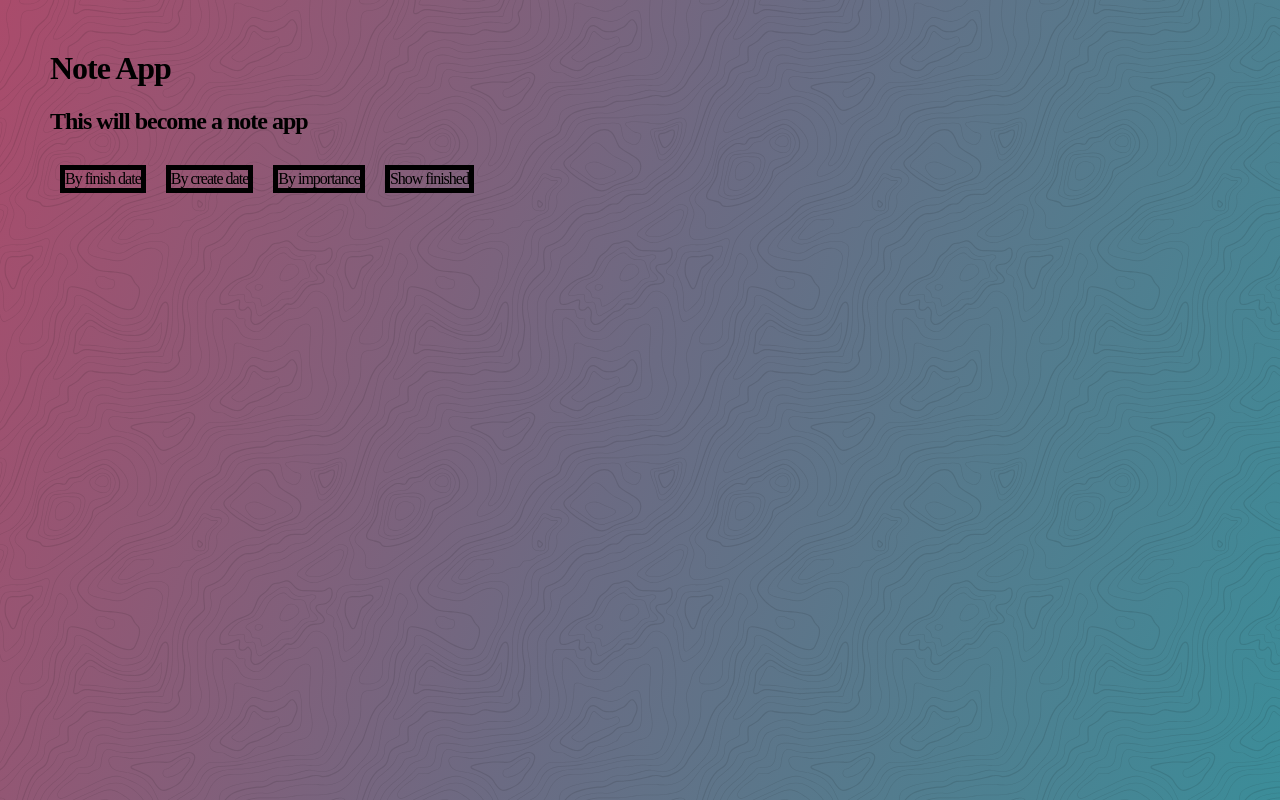
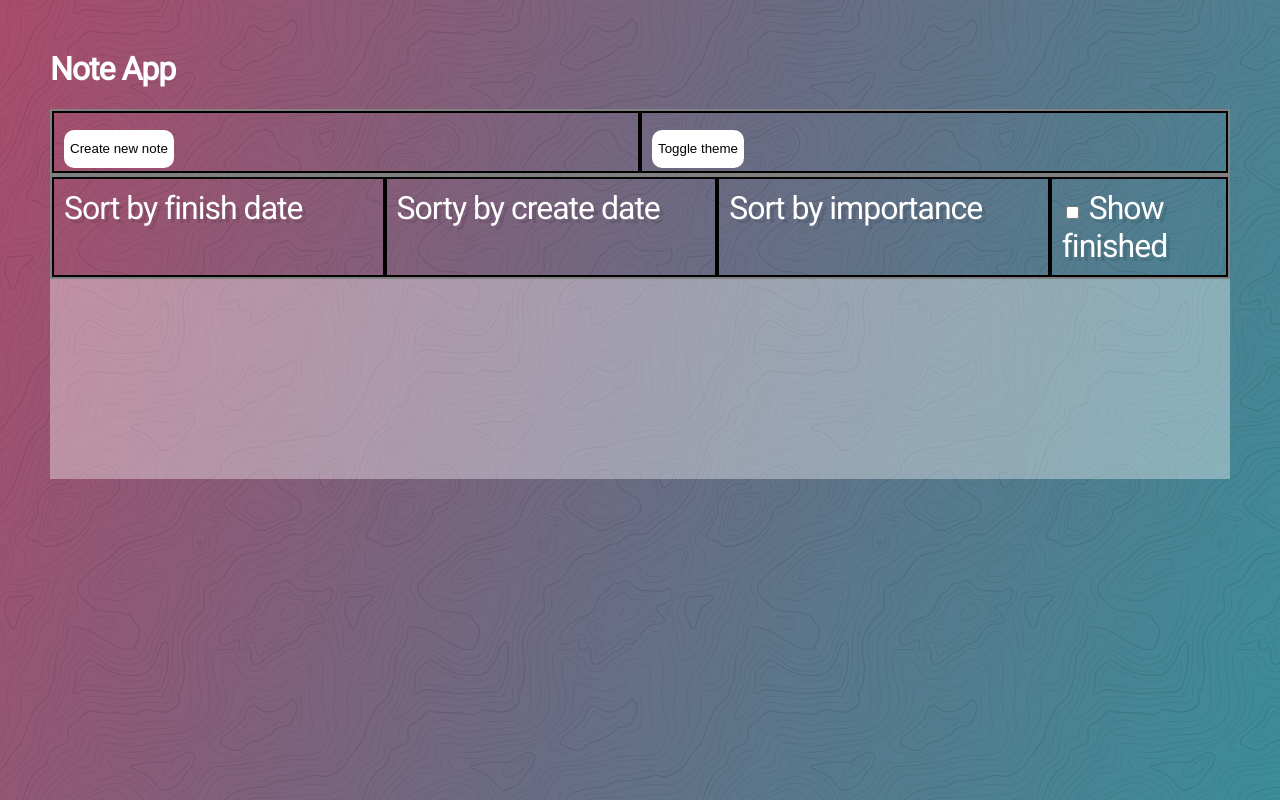
Before and after one commit to patsteff/fee_project1, a plain HTML site: page public/index.html in a window 1280 px wide. Drawn offline with nearby package versions, Linux system fonts and the light colour scheme.

Commit message:
add html and dark mode

```diff
--- a/public/index.html
+++ b/public/index.html
@@ -1,21 +1,52 @@
 <!DOCTYPE html>
 <html lang="de">
+
 <head>
   <meta charset="UTF-8">
   <title>Note App</title>
-  <script src="https://cdnjs.cloudflare.com/ajax/libs/handlebars.js/4.7.3/handlebars.min.js" integrity="sha256-/PJBs6QWvXijOFIX04kZpLb6ZtSQckdOIavLWKKOgXU=" crossorigin="anonymous" defer></script>
+  <script src="https://cdnjs.cloudflare.com/ajax/libs/handlebars.js/4.7.3/handlebars.min.js"
+    integrity="sha256-/PJBs6QWvXijOFIX04kZpLb6ZtSQckdOIavLWKKOgXU=" crossorigin="anonymous" defer></script>
   <script src="scripts/index.js" type="module"></script>
+  <link rel="preconnect" href="https://fonts.gstatic.com">
+  <link href="https://fonts.googleapis.com/css2?family=Roboto&display=swap" rel="stylesheet">
   <link rel="stylesheet" href="styles/index.css">
 </head>
 
 <body>
-<h1>Note App</h1>
-<h2>This will become a note app</h2>
-<div class="container">
-  <div class="item">By finish date</div>
-  <div class="item">By create date</div>
-  <div class="item">By importance</div>
-  <div class="item">Show finished</div>
-</div>
+  <h1>Note App</h1>
+  <section class="options">
+    <div class="container">
+      <div class="create item">
+        <button class="btn">Create new note</button>
+      </div>
+
+      <div class="theme item">
+        <button class="btn" onclick="toggleDarkMode()">Toggle theme</button>
+      </div>
+    </div>
+    <div class="container">
+      <div class="item sort">Sort by finish date</div>
+      <div class="item sort">Sorty by create date</div>
+      <div class="item sort">Sort by importance</div>
+      <div class="item finished">
+        <input type="checkbox" id="finisheditems" name="finisheditems" value="finished">
+        <label for="finisheditems">Show finished</label>
+      </div>
+    </div>
+  </section>
+  <section class="notes">
+    <div class="notes">
+      <div class="note"></div>
+      <div class="note"></div>
+      <div class="note"></div>
+    </div>
+  </section>
+  <script>
+    function toggleDarkMode() {
+      const element = document.body;
+      element.classList.toggle("dark-mode");
+    }
+  </script>
 </body>
+
 </html>
--- a/public/styles/index.css
+++ b/public/styles/index.css
@@ -15,16 +15,43 @@ body {
     background-size: 340px, auto;
     min-height: calc(100vh - 100px);
     margin: 50px;
-    /* background: white; */
     background-attachment: fixed;
     letter-spacing: -1px;
+    font-family: 'Roboto', sans-serif;
+    color: white;
+}
+
+.dark-mode {
+    background-image: url("./assets/images/topography.svg"),
+    linear-gradient(110deg, black, darkgrey);
+}
+
+.btn {
+    height: 100%;
+    background-color: white;
+    border-radius: 10px;
+    border: none;
 }
 
 .container {
     display: flex;
+    border: 2px solid grey;
 }
 
 .item {
-    border: 5px solid black;
-    margin: 10px;
+    border: 2px solid black;
+    flex: 1;
+    color: white;
+    font-size: 2rem;
+    text-shadow: 4px 4px 0 rgba(0,0,0,0.1);
+    padding: 10px;
 }
+
+.sort {
+    flex: 2;
+}
+
+.notes {
+    height: 200px;
+    background-color: rgba(255,255,255,0.2);
+}
```
